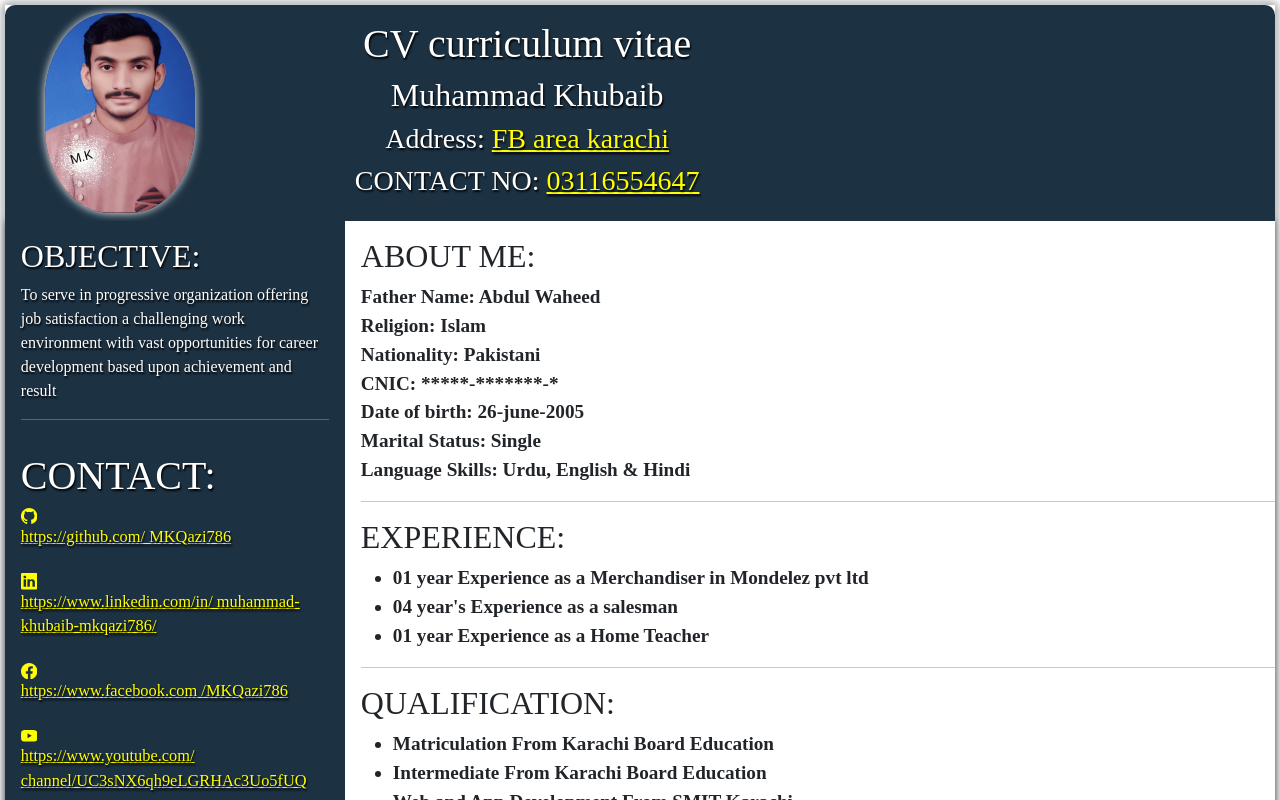
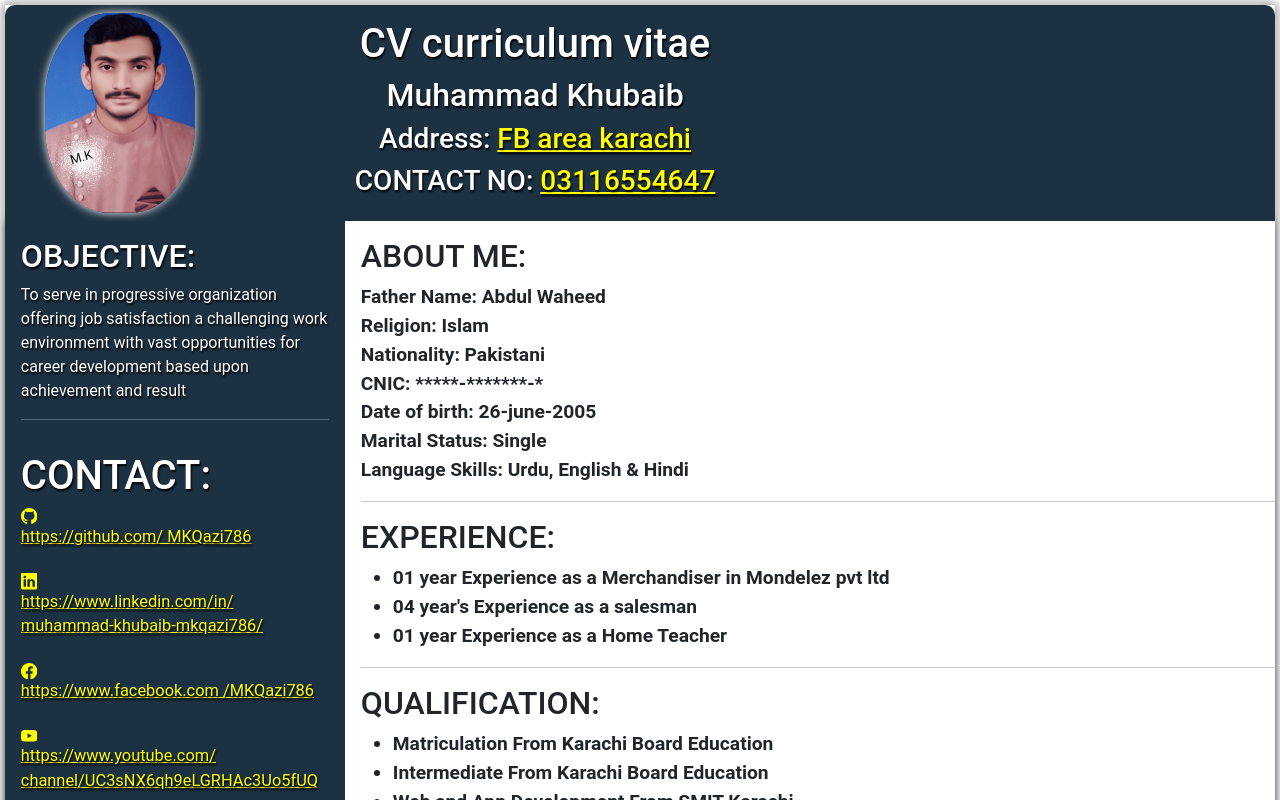
Before and after one commit to MKQazi786/react-CV-of-muhammad-khubaib, a React (Create React App) app: page / in a window 1280 px wide. Shown: the top 800 px of the page. Built offline with nearby package versions, Linux system fonts and the light colour scheme.

Commit message:
some mistake correct

```diff
--- a/src/style.css
+++ b/src/style.css
@@ -44,7 +44,7 @@ aside{
 body{
     text-shadow: 1px 2px 2px black;
     box-shadow: 0px 0px 10px;
-    font-family:  'Poppins',cursive;
+    font-family:  'Poppins','Roboto','ubanto','cursive';
     margin:0.3rem;
 }
 
```
